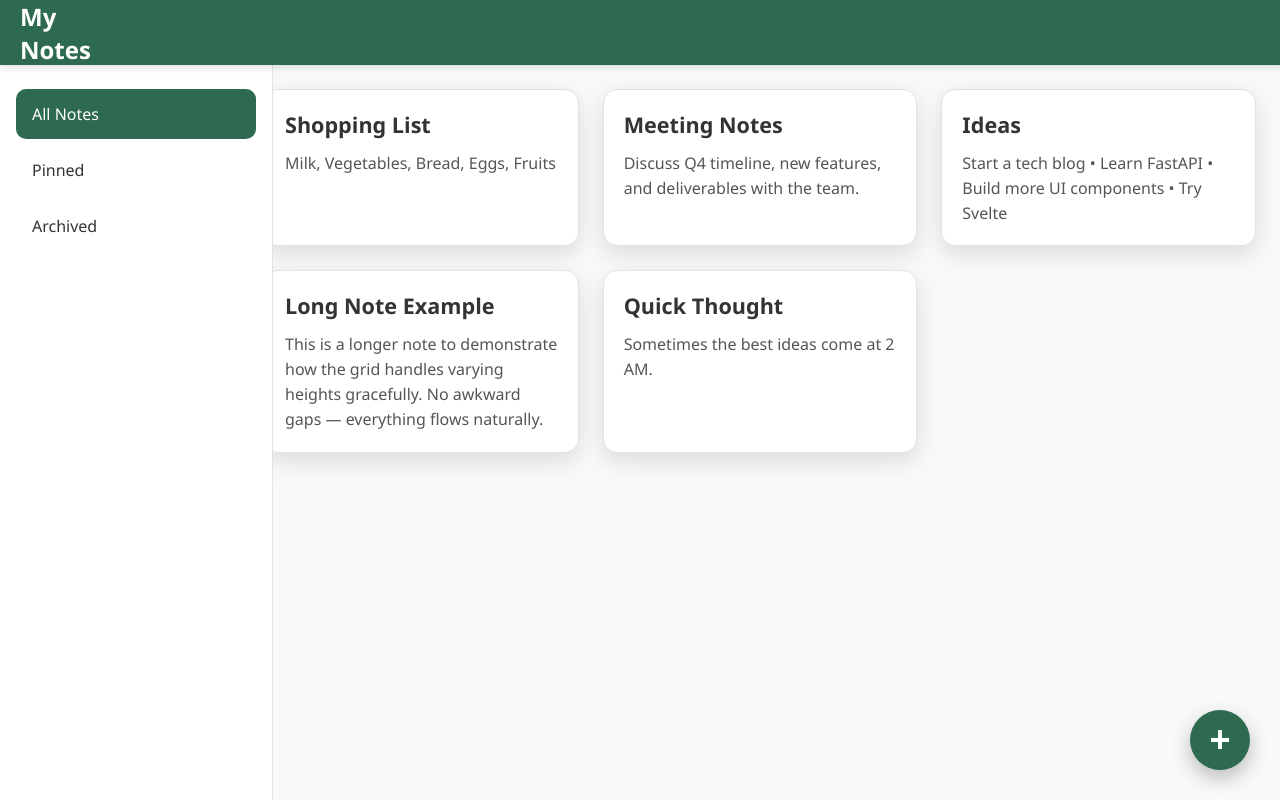
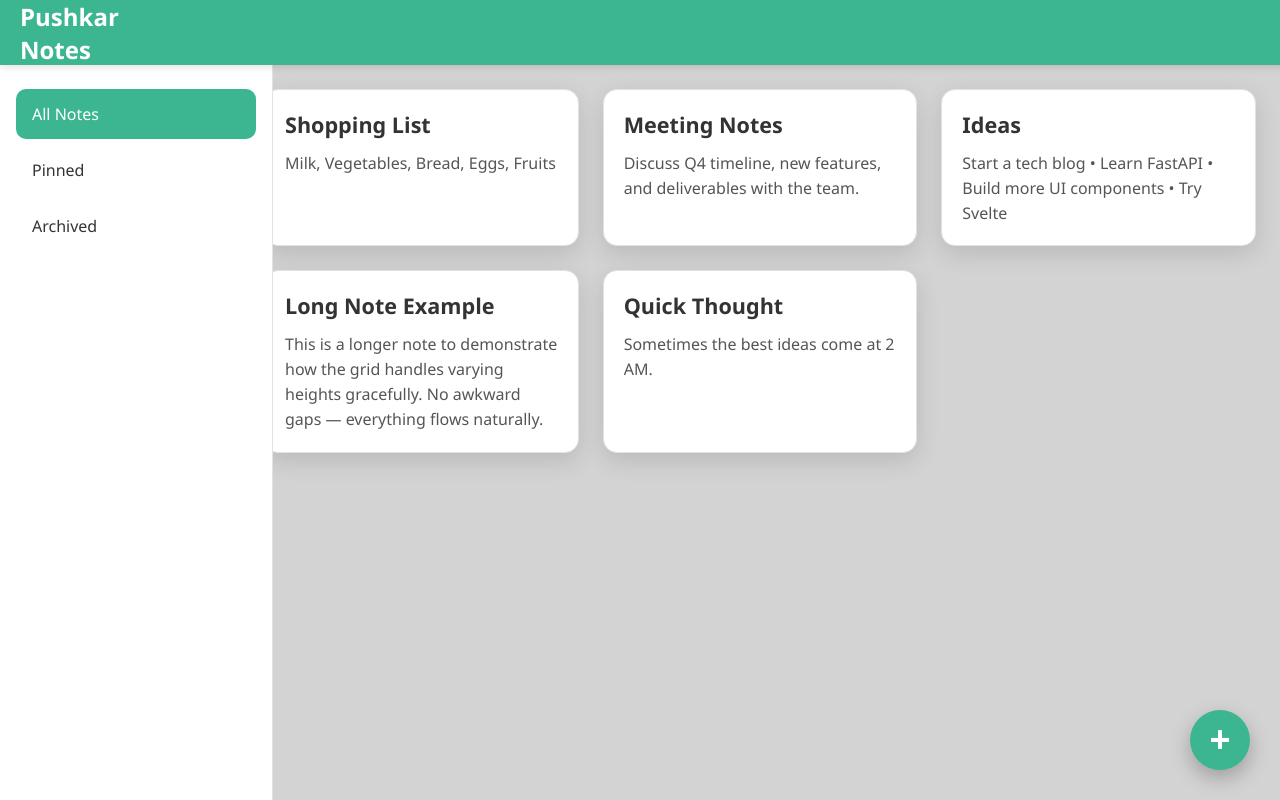
Before and after one commit to pushkar-py/User-Interface-Design, a plain HTML site: page PROJECT1/index.html in a window 1280 px wide. Drawn offline with Linux system fonts and the light colour scheme.

Commit message:
adjusted values of animation and paddings and margins

```diff
--- a/PROJECT1/index.html
+++ b/PROJECT1/index.html
@@ -11,7 +11,7 @@
     <!-- NAVBAR -->
     <div class="navbar" id="navbar">
         <div class="navbar__hamburger">Menu</div>
-        <h2 class="navbar__title">My Notes</h2>
+        <h2 class="navbar__title">Pushkar Notes</h2>
         <button id="themeToggle" class="navbar__toggle">Moon</button>
     </div>
 
--- a/PROJECT1/style.css
+++ b/PROJECT1/style.css
@@ -15,8 +15,8 @@ body {
    ROOT VARIABLES
 ========================================= */
 :root {
-    --bg-color: #f8f9fa;
-    --navbar-bg: #2D6A4F;
+    --bg-color: lightgrey;
+    --navbar-bg: rgb(60, 182, 145);
     --sidebar-bg: #ffffff;
     --card-bg: #ffffff;
     --card-border: #e2e2e2;
@@ -68,7 +68,7 @@ body.dark-mode {
 }
 
 .navbar__toggle {
-    margin-left: 1325px;
+    margin-left: 1500px;
     background: none;
     border: none;
     color: white;
```
